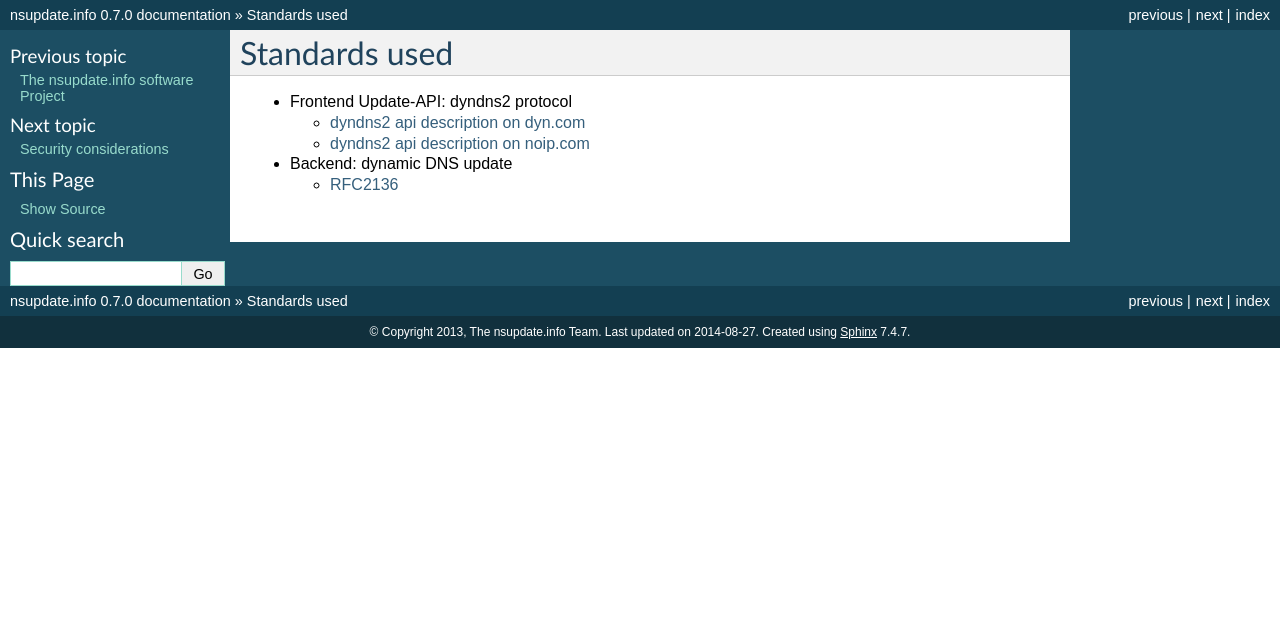
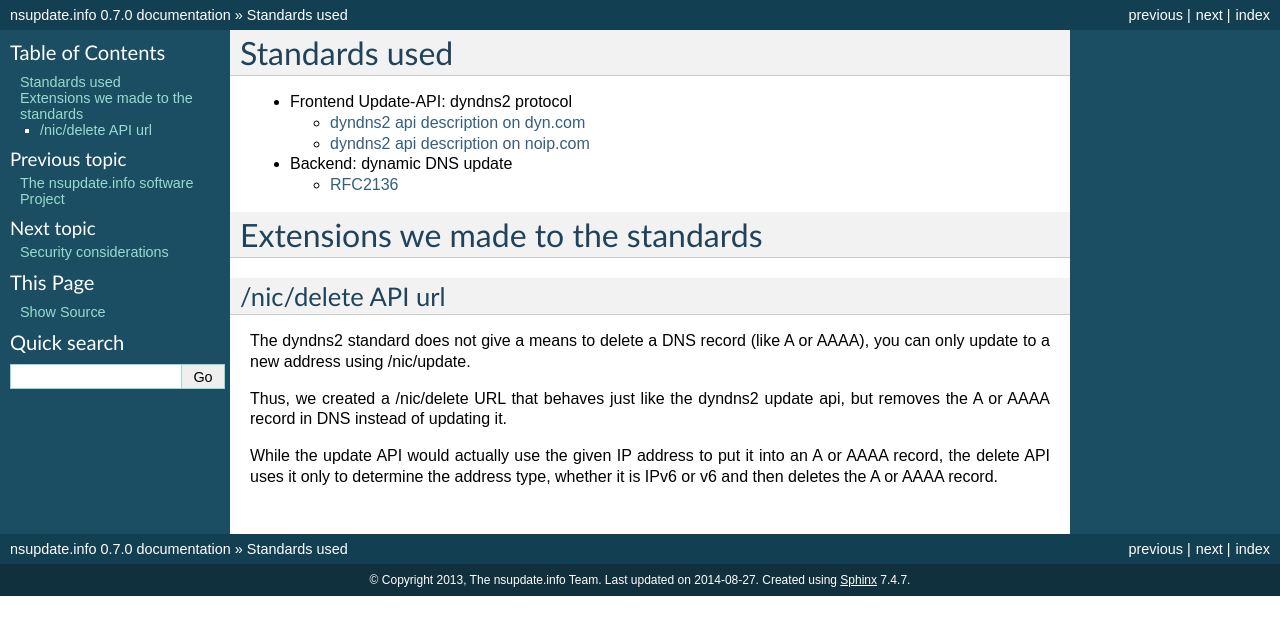
Before and after one commit to nsupdate-info/nsupdate.info, a Sphinx documentation site: the page built from docs/standards.rst, in a window 1280 px wide. Shown: the top 635 px of the page. Built offline with Sphinx 7.4.7, drawn with Linux system fonts in a browser that asks for light colours.

Commit message:
document /nic/delete dyndns2 api extension

```diff
--- a/docs/standards.rst
+++ b/docs/standards.rst
@@ -10,3 +10,20 @@ Standards used
 * Backend: dynamic DNS update
 
   + `RFC2136 <http://www.ietf.org/rfc/rfc2136.txt>`_
+
+
+Extensions we made to the standards
+===================================
+
+/nic/delete API url
+-------------------
+
+The dyndns2 standard does not give a means to delete a DNS record (like A or
+AAAA), you can only update to a new address using /nic/update.
+
+Thus, we created a /nic/delete URL that behaves just like the dyndns2 update
+api, but removes the A or AAAA record in DNS instead of updating it.
+
+While the update API would actually use the given IP address to put it into
+an A or AAAA record, the delete API uses it only to determine the address
+type, whether it is IPv6 or v6 and then deletes the A or AAAA record.
```
